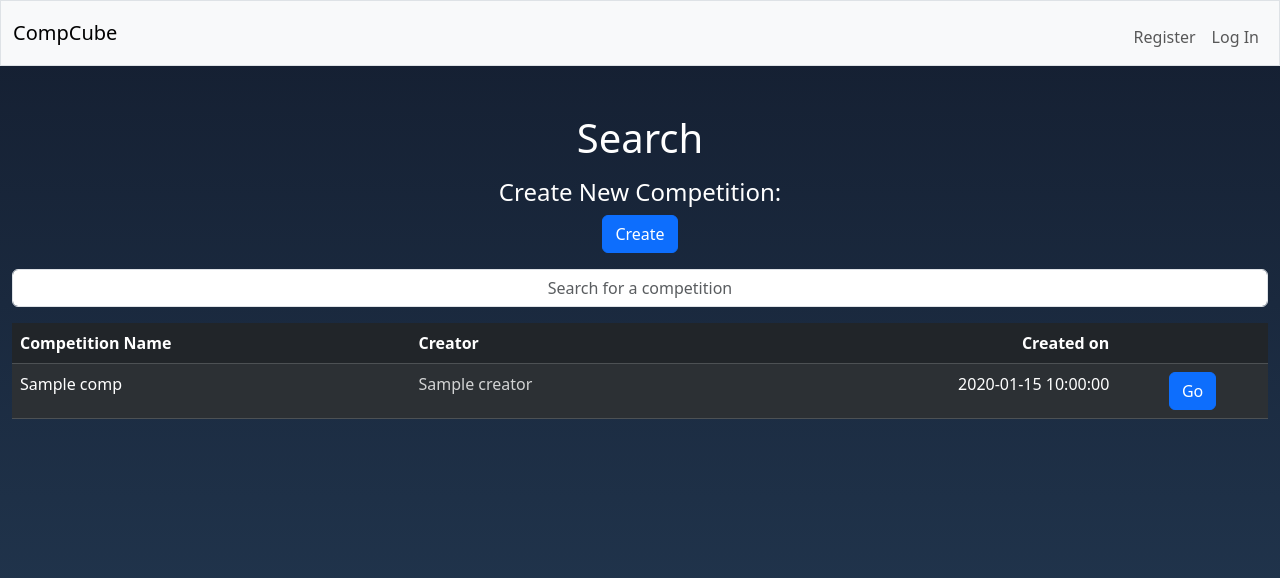
After one commit to NotxarbTech/CompCube, a Flask app: template templates/search.html in a window 1280 px wide. The commit adds this page. Shown: the top 578 px of the page. Run offline with Flask 2, Linux system fonts and the light colour scheme; the template is opened without the code that fills it: most values are stand-ins (such as "Sample title", 1, 10 or a date in 2020); some libraries are stand-ins or nearby versions.

Commit message:
Fixed search function and multiple puzzle types

```diff
--- a/app.py
+++ b/app.py
@@ -113,32 +113,51 @@ def newcomp():
     if request.method == "POST":
         comp_name = request.form.get("name")
         scramble = request.form.get("scramble")
-        puzzle = request.form.get("puzzle_type")
+        puzzle_type = request.form.get("puzzle")
 
         if not comp_name:
             flash("Competition name cannot be blank")
             return redirect(url_for('newcomp'))
 
         if not scramble:
-            if puzzle_type == 2:
+            if puzzle_type == '2':
                 scramble = scrambler222.get_WCA_scramble()
-            elif puzzle_type == 3:
+            elif puzzle_type == '3':
                 scramble = scrambler333.get_WCA_scramble()
-            elif puzzle_type == 4:
+            elif puzzle_type == '4':
                 scramble = scrambler444.get_WCA_scramble()
-            elif puzzle_type == 5:
+            elif puzzle_type == '5':
                 scramble = scrambler555.get_WCA_scramble()
             else:
-                scramble = scrambler333.get_WCA_scramble
+                scramble = scrambler333.get_WCA_scramble()
 
         date_time = time.strftime("%m/%d/%Y %H:%M:%S", time.localtime())
 
-        db.execute("INSERT INTO competitions (name, scramble, datetime, creator_id) VALUES (?, ?, ?, ?)", comp_name,
-                   scramble, date_time, session["user_id"])
+        db.execute("INSERT INTO competitions (name, scramble, puzzle_type, datetime, creator_id) VALUES (?, ?, ?, ?, ?)", comp_name,
+                   scramble, f"{puzzle_type}x{puzzle_type}",date_time, session["user_id"])
 
         return redirect(url_for('index'))
 
     return render_template('newcomp.html')
+
+@app.route('/search')
+@login_required
+def search():
+    competitions = db.execute(
+        'SELECT name, comp_id as id, datetime as created_on, username as creator, users.id as user_id FROM competitions '
+        'JOIN users ON users.id = competitions.creator_id ORDER BY comp_id DESC')
+    searched = request.args.get('q')
+    results = []
+    for comp in competitions:
+        if len(results) >= 20:
+            break
+        elif searched.lower() in comp['name'].lower():
+            print(comp['name'] + " added to results")
+            results.append(comp)
+
+    print(results)
+
+    return render_template('search.html', results=results)
 
 
 @app.route('/comps/<comp_id>', methods=["GET", "POST"])
@@ -174,7 +193,7 @@ def comps(comp_id):
     except ValueError:
         return redirect(url_for('index'))
 
-    competition = db.execute('SELECT name, scramble, comp_id, username as creator, users.id as user_id FROM competitions '
+    competition = db.execute('SELECT name, scramble, comp_id, puzzle_type, username as creator, users.id as user_id FROM competitions '
                              'JOIN users ON competitions.creator_id = users.id '
                              'WHERE comp_id = ?', comp_id)
 
--- a/static/style.css
+++ b/static/style.css
@@ -4,14 +4,13 @@ body {
 }
 
 a {
-    color: #fff;
+    color: #ffffffc9;
     text-decoration: none;
 }
 
 a:hover {
     text-decoration: underline;
 }
-
 
 .login-box {
     position: absolute;
--- a/templates/competition.html
+++ b/templates/competition.html
@@ -8,6 +8,7 @@
     {% if competition %}
         <h1 class="mb-3">{{ competition.name }}</h1>
         <h4 class="mb-3">Created by: {{ competition.creator }}</h4>
+        <h4 class="mb-3">Puzzle Type: {{ competition.puzzle_type }}</h4>
         <h3>{{ competition.scramble }}</h3>
         <button class="btn btn-primary" onclick="copyToClip('/comps/{{competition.comp_id}}')">Copy Share Link</button>
 
--- a/templates/index.html
+++ b/templates/index.html
@@ -17,6 +17,9 @@
                 <th></th>
             </thead>
             <tbody>
+                <form action="/search" method="get">
+                    <input type="text" class="form-control mb-3 text-center" name="q" placeholder="Search for a competition.">
+                </form>
                 {% for comp in competitions %}
                     <tr>
                         <td class="text-start">{{comp.name}}</td>
--- a/templates/newcomp.html
+++ b/templates/newcomp.html
@@ -14,7 +14,7 @@
             <input class="form-control mx-auto w-auto" type="text" name="scramble" placeholder="Scramble (Leave blank for random)" autocomplete="off">
         </div>
         <div class="mb-3">
-            <select class="form-control mx-auto w-auto" name="puzzle">
+            <select class="form-select mx-auto w-auto" name="puzzle">
                 <option value="3">3x3</option>
                 <option value="2">2x2</option>
                 <option value="4">4x4</option>
--- /dev/null
+++ b/templates/search.html
@@ -0,0 +1,36 @@
+{%  extends "layout.html" %}
+
+{% block title %}
+    Search
+{%  endblock %}
+
+{% block main %}
+    <h1 class="mb-3">Search</h1>
+    <h4>Create New Competition:</h4>
+    <a href="/newcomp"><button class="btn btn-primary btn-md mb-3">Create</button></a>
+    {% if results|length > 0 %}
+        <table class="table table-dark table-striped">
+            <thead>
+                <th class="text-start">Competition Name</th>
+                <th class="text-start">Creator</th>
+                <th class="text-end">Created on</th>
+                <th></th>
+            </thead>
+            <tbody>
+                <form action="/search" method="get">
+                    <input type="text" class="form-control mb-3 text-center" name="q" placeholder="Search for a competition">
+                </form>
+                {% for comp in results %}
+                    <tr>
+                        <td class="text-start">{{comp.name}}</td>
+                        <td class="text-start"><a href="/users/{{comp.user_id}}">{{comp.creator}}</a></td>
+                        <td class="text-end">{{comp.created_on}}</td>
+                        <td><a href="/comps/{{comp.id}}"><button class="btn btn-primary">Go</button></a></td>
+                    </tr>
+                {% endfor %}
+            </tbody>
+        </table>
+    {% else %}
+        <h1>Sorry, no results were found. <a href="/">Back to home page.</a></h1>
+    {% endif %}
+{% endblock %}
```
